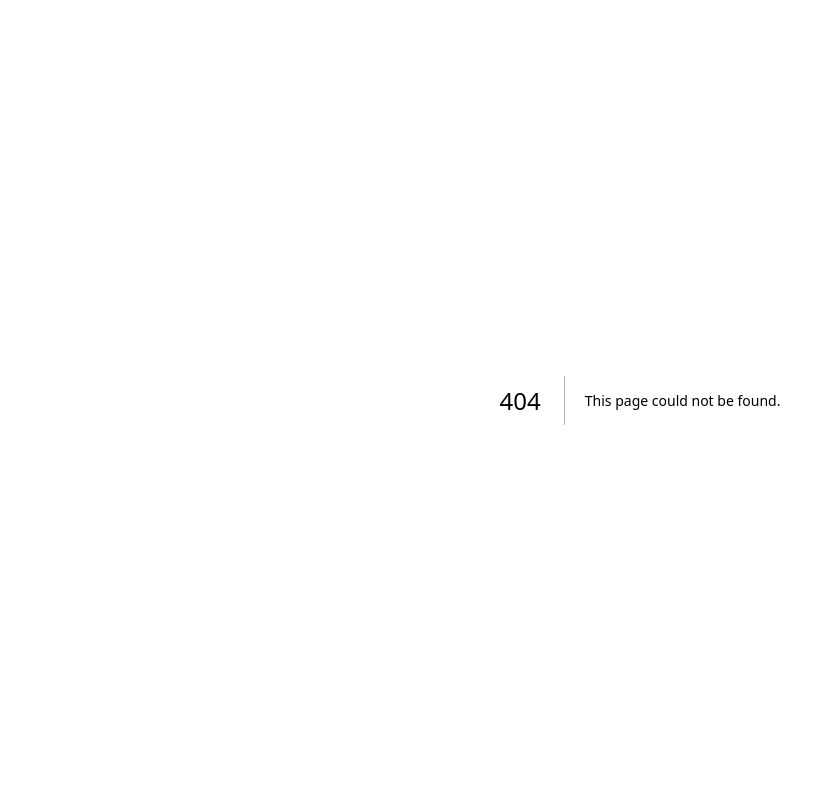
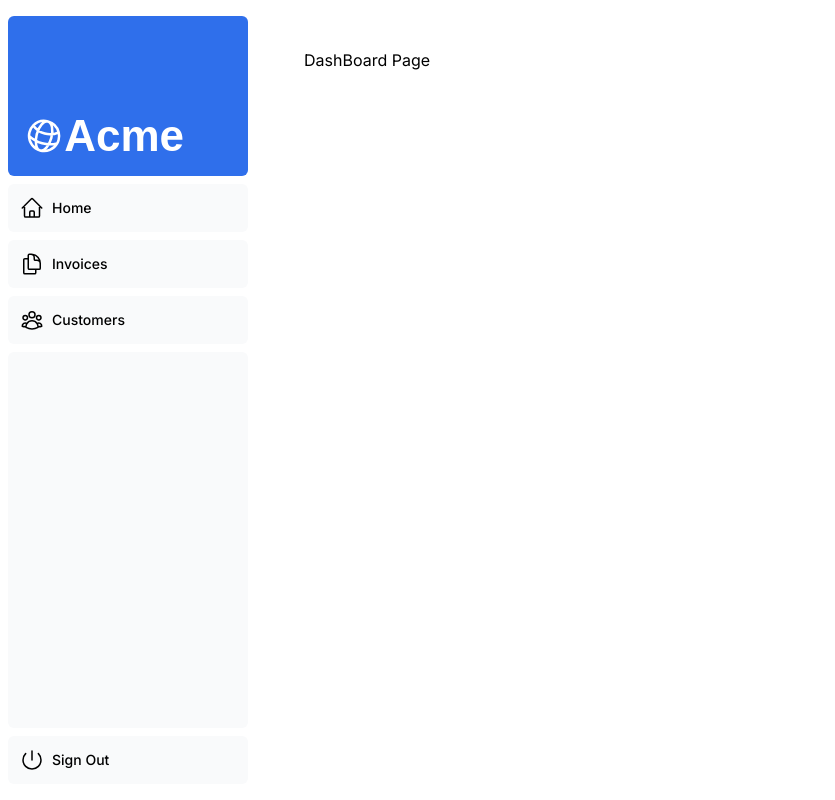
Before and after one commit to KumarWayadande/nextjs-dashboard, a Next.js app: page /dashboard in a window 1280 px wide. Before the commit this address had no page. Shown: the whole page, without its empty margins (0-835 px from the left). Built offline with nearby package versions, Linux system fonts and the light colour scheme; a web font is replaced by a local one.

Commit message:
new file:   app/dashboard/layout.tsx 	new file:   app/dashboard/page.tsx

```diff
--- /dev/null
+++ b/app/dashboard/layout.tsx
@@ -0,0 +1,12 @@
+import SideNav from '@/app/ui/dashboard/sidenav';
+
+export default function Layout({ children }: { children: React.ReactNode }) {
+  return (
+    <div className="flex h-screen flex-col md:flex-row md:overflow-hidden">
+      <div className="w-full flex-none md:w-64">
+        <SideNav />
+      </div>
+      <div className="flex-grow p-6 md:overflow-y-auto md:p-12">{children}</div>
+    </div>
+  );
+}
--- /dev/null
+++ b/app/dashboard/page.tsx
@@ -0,0 +1,11 @@
+import React from 'react'
+
+function Page() {
+  return (
+    <div>
+      DashBoard Page
+    </div>
+  )
+}
+
+export default Page
```
